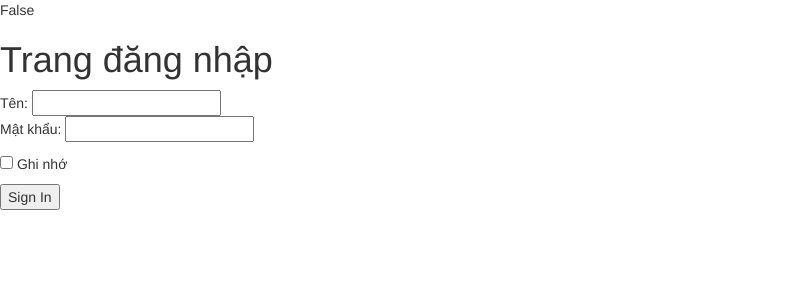
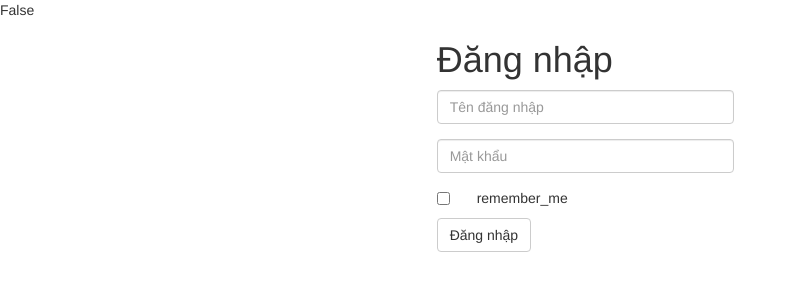
Before and after one commit to haibh/ClinicWebFlask, a Flask app: page /login in a window 1280 px wide. Shown: the top 300 px of the page, without its empty margins (0-797 px from the left). Run offline with Flask 2, Linux system fonts and the light colour scheme; some libraries are stand-ins or nearby versions.

Commit message:
Clinic Management First Start !!!!!!

```diff
--- a/app/templates/_render_login_field.html
+++ b/app/templates/_render_login_field.html
@@ -1,3 +1,80 @@
+{# Renders field for bootstrap 3 standards.
+
+    Params:
+        field - WTForm field
+        kwargs - pass any arguments you want in order to put them into the html attributes.
+        There are few exceptions: for - for_, class - class_, class__ - class_
+
+    Example usage:
+        {{ macros.render_field(form.email, placeholder='Input email', type='email') }}
+#}
+{% macro render_field(field, label_visible=true) -%}
+
+    <div class="form-group {% if field.errors %}has-error{% endif %} {{ kwargs.pop('class_', '') }}">
+        {% if (field.type != 'HiddenField' and field.type !='CSRFTokenField') and label_visible %}
+            <label for="{{ field.id }}" class="control-label">{{ field.label }}</label>
+        {% endif %}
+        {{ field(class_='form-control', **kwargs) }}
+        {% if field.errors %}
+            {% for e in field.errors %}
+                <p class="help-block">{{ e }}</p>
+            {% endfor %}
+        {% endif %}
+    </div>
+{%- endmacro %}
+
+{# Renders checkbox fields since they are represented differently in bootstrap
+    Params:
+        field - WTForm field (there are no check, but you should put here only BooleanField.
+        kwargs - pass any arguments you want in order to put them into the html attributes.
+        There are few exceptions: for - for_, class - class_, class__ - class_
+
+    Example usage:
+        {{ macros.render_checkbox_field(form.remember_me) }}
+ #}
+{% macro render_checkbox_field(field) -%}
+    <div class="checkbox">
+        <label>
+            {{ field(type='checkbox', **kwargs) }} {{ field.label }}
+        </label>
+    </div>
+{%- endmacro %}
+
+{# Renders radio field
+    Params:
+        field - WTForm field (there are no check, but you should put here only BooleanField.
+        kwargs - pass any arguments you want in order to put them into the html attributes.
+        There are few exceptions: for - for_, class - class_, class__ - class_
+
+    Example usage:
+        {{ macros.render_radio_field(form.answers) }}
+ #}
+{% macro render_radio_field(field) -%}
+    {% for value, label, _ in field.iter_choices() %}
+        <div class="radio">
+            <label>
+                <input type="radio" name="{{ field.id }}" id="{{ field.id }}" value="{{ value }}">{{ label }}
+            </label>
+        </div>
+    {% endfor %}
+{%- endmacro %}
+
+{# Renders WTForm in bootstrap way. There are two ways to call function:
+     - as macros: it will render all field forms using cycle to iterate over them
+     - as call: it will insert form fields as you specify:
+     e.g. {% call macros.render_form(form, action_url=url_for('login_view'), action_text='Login',
+                                        class_='login-form') %}
+                {{ macros.render_field(form.email, placeholder='Input email', type='email') }}
+                {{ macros.render_field(form.password, placeholder='Input password', type='password') }}
+                {{ macros.render_checkbox_field(form.remember_me, type='checkbox') }}
+            {% endcall %}
+
+     Params:
+        form - WTForm class
+        action_url - url where to submit this form
+        action_text - text of submit button
+        class_ - sets a class for form
+    #}
 {% macro render_form(form, action_url='', action_text='Submit', class_='', btn_class='btn btn-default') -%}
 
     <form method="POST" action="{{ action_url }}" role="form" class="{{ class_ }}">
--- a/app/templates/login.html
+++ b/app/templates/login.html
@@ -5,29 +5,27 @@
     {% if current_user.is_authenticated %}
         <h1>Bạn đã đăng nhập</h1>
     {% else %}
-        <h1>Trang đăng nhập</h1>
-        <form action="" method="POST" name="login">
-            {{ form.hidden_tag() }}
-            <p> Tên: {{ form.username }}<br>
-                Mật khẩu: {{ form.password }}<br>
-            </p>
-            <p>{{ form.remember_me }} Ghi nhớ</p>
-            <p><input type="submit" value="Sign In"></p>
-        </form>
-
-
-{#        <div class="row">#}
-{#            <div class="col-xs-12 col-md-3 col-sm-4 col-sm-offset-4 col-md-offset-4 col-lg-3 col-lg-offset-4">#}
-{#                <div class="login-message">#}
-{#                    Đăng nhập#}
-{#                </div>#}
-{#                {% call login_field.render_form(form, action_url=url_for('login'), action_text='Login',class_='login-form') %}#}
-{#                    {{ login_field.render_field(form.email, label_visible=false, placeholder='Email', type='email') }}#}
-{#                    {{ login_field.render_field(form.password, label_visible=false, placeholder='Password', type='password') }}#}
-{#                    {{ login_field.render_checkbox_field(form.remember_me) }}#}
-{#                {% endcall %}#}
-{#            </div>#}
-{#        </div>#}
+{#        <h1>Trang đăng nhập</h1>#}
+{#        <form action="" method="POST" name="login">#}
+{#            {{ form.hidden_tag() }}#}
+{#            <p> Tên: {{ form.username }}<br>#}
+{#                Mật khẩu: {{ form.password }}<br>#}
+{#            </p>#}
+{#            <p>{{ form.remember_me }} Ghi nhớ</p>#}
+{#            <p><input type="submit" value="Sign In"></p>#}
+{#        </form>#}
+        <div class="row">
+            <div class="col-xs-12 col-md-3 col-sm-4 col-sm-offset-4 col-md-offset-4 col-lg-3 col-lg-offset-4">
+                <div class="login-message">
+                    <h1>Đăng nhập</h1>
+                </div>
+                {% call login_field.render_form(form, action_url=url_for('login'), action_text='Đăng nhập',class_='login-form') %}
+                    {{ login_field.render_field(form.username, label_visible=false, placeholder='Tên đăng nhập', type='text') }}
+                    {{ login_field.render_field(form.password, label_visible=false, placeholder='Mật khẩu', type='password') }}
+                    {{ login_field.render_checkbox_field(form.remember_me) }}
+                {% endcall %}
+            </div>
+        </div>
 
 
     {% endif %}
```
